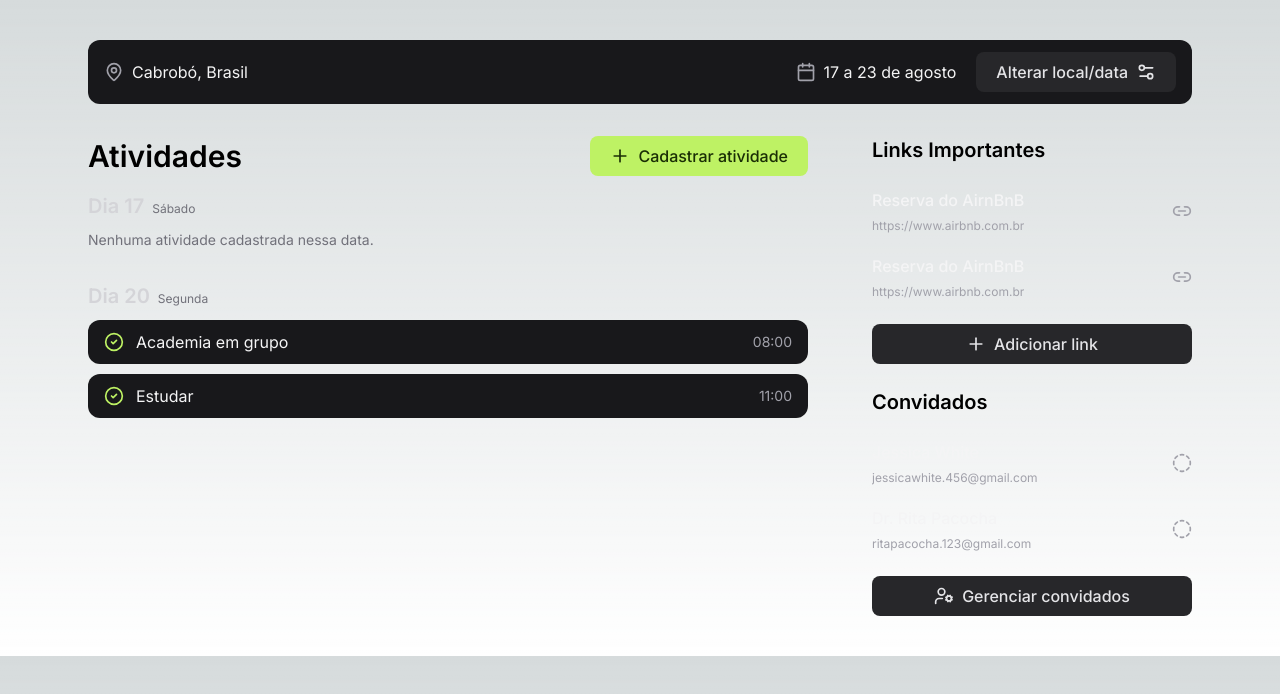
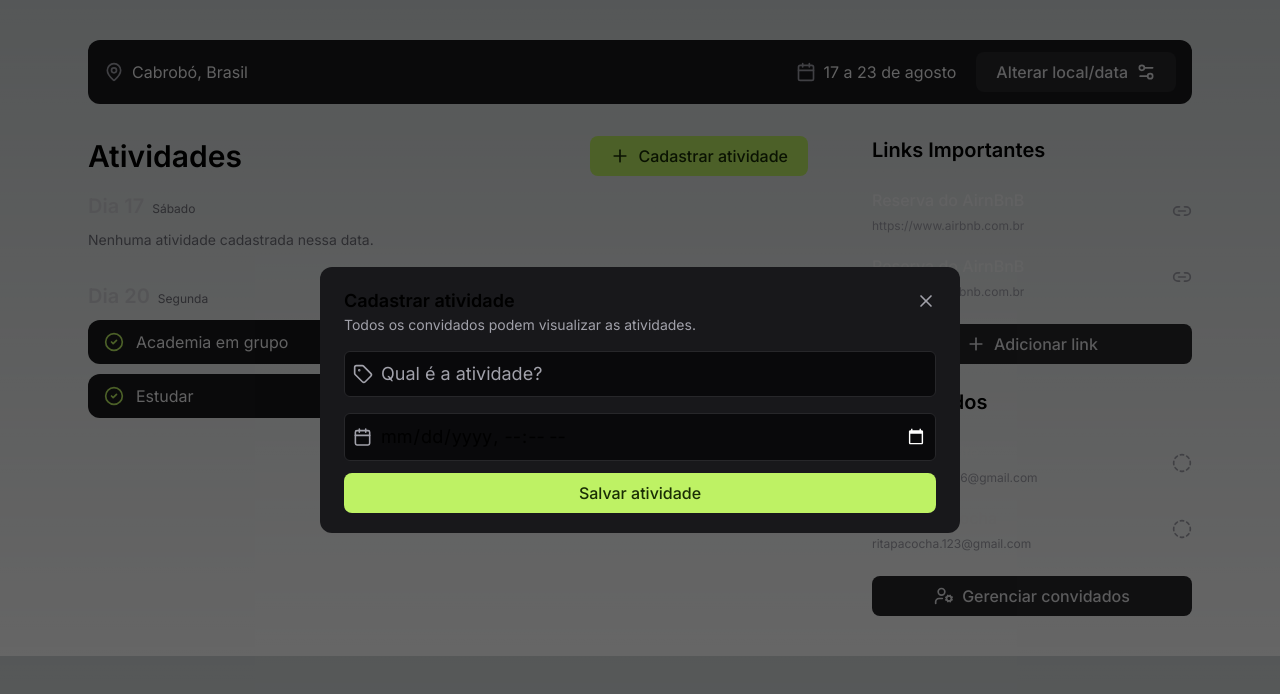
Before and after one commit to Pedrolopes041/Voyage_with_Pedro, a Next.js app: page /tripDetails in a window 1280 px wide. Both pictures are taken after a click on the button "Cadastrar atividade". Shown: the top 694 px of the page. Built offline with nearby package versions, Linux system fonts and the light colour scheme.

Commit message:
feat: add component activity modal

```diff
--- a/app/tripDetails/components/activity-section.tsx
+++ b/app/tripDetails/components/activity-section.tsx
@@ -1,13 +1,28 @@
-import { CircleCheck, Link2, Plus } from "lucide-react";
+"use client"
+
+import { CircleCheck, Plus } from "lucide-react";
 import ImportantLinks from "./important-links";
+import { useState } from "react";
+import CreateActivity from "./create-activity-modal";
 
 const ActivitySection = () => {
+
+    const [isModalActivity, setModalActivity] = useState(false)
+
+    const openModalActivity = () => {
+        setModalActivity(true)
+    }
+
+    const closeModalActivity = () => {
+        setModalActivity(false)
+    }
+
     return (
         <main className="flex gap-16">
             <div className="flex-1">
                 <div className="flex items-center justify-between mb-4">
                     <h2 className="text-3xl font-semibold">Atividades</h2>
-                    <button className="bg-lime-300 text-lime-950 rounded-lg px-5 py-2 font-medium flex items-center gap-2 hover:bg-lime-400">
+                    <button onClick={openModalActivity} className="bg-lime-300 text-lime-950 rounded-lg px-5 py-2 font-medium flex items-center gap-2 hover:bg-lime-400">
                         <Plus className="size-5" />
                         Cadastrar atividade
                     </button>
@@ -45,6 +60,10 @@ const ActivitySection = () => {
                 </div>
             </div>
             <ImportantLinks />
+
+            {isModalActivity && (
+                <CreateActivity closeModalActivity={closeModalActivity} />
+            )}
         </main>
     );
 };
--- /dev/null
+++ b/app/tripDetails/components/create-activity-modal.tsx
@@ -0,0 +1,52 @@
+import { Calendar, Tag, X } from "lucide-react";
+
+interface CreateActivityProps {
+    closeModalActivity: () => void
+}
+
+const CreateActivity = ({ closeModalActivity }: CreateActivityProps) => {
+    return (
+        <div className='fixed inset-0 bg-black/60 flex items-center justify-center'>
+            <div className='w-[640px] rounded-xl py-5 px-6 bg-zinc-900'>
+                <div className='flex items-center justify-between'>
+                    <h2 className='text-lg font-semibold'>Cadastrar atividade</h2>
+                    <button type='button' onClick={closeModalActivity}>
+                        <X className='size-5 text-zinc-400' />
+                    </button>
+                </div>
+                <p className='text-sm text-zinc-400'>
+                    Todos os convidados podem visualizar as atividades.
+                </p>
+
+                <form className='mt-4 '>
+                    <div className='flex justify-between items-center bg-zinc-950 rounded-md border border-zinc-800'>
+                        <div className='flex gap-2 items-center justify-center p-2'>
+                            <Tag className='text-zinc-400 size-5' />
+                            <input
+                                type='email'
+                                name='email'
+                                placeholder='Qual é a atividade?' className="bg-transparent text-lg placeholder-zinc-400 outline-none" />
+                        </div>
+                    </div>
+                    <div className='flex justify-between items-center bg-zinc-950 rounded-md border border-zinc-800 mt-4'>
+                        <div className='flex gap-2 items-center justify-center p-2 w-full'>
+                            <Calendar className='text-zinc-400 size-5' />
+                            <input
+                                type='datetime-local'
+                                name='datetime'
+                                placeholder="Data e Hora da atividade"
+                                className="bg-transparent text-lg placeholder-zinc-400 outline-none w-full [color-scheme:dark]" />
+                        </div>
+                    </div>
+                    <button
+                        type='submit'
+                        className="bg-lime-300 text-lime-950 rounded-lg px-5 py-2 font-medium flex items-center justify-center w-full mt-3 gap-2 hover:bg-lime-400">
+                        Salvar atividade
+                    </button>
+                </form>
+            </div>
+        </div>
+    )
+}
+
+export default CreateActivity;
```
